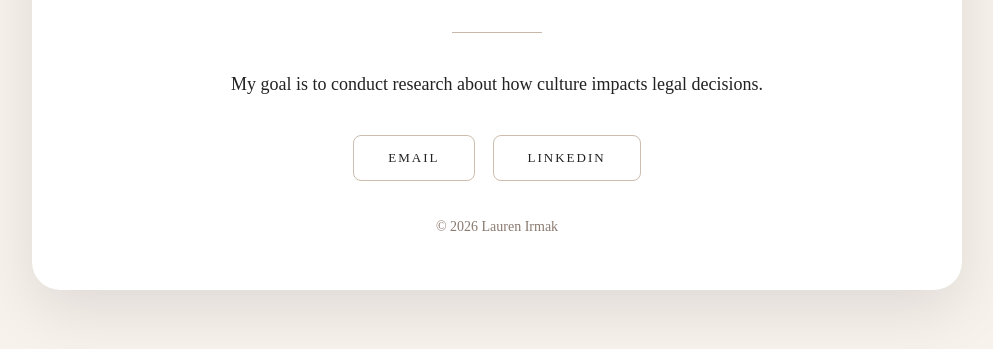
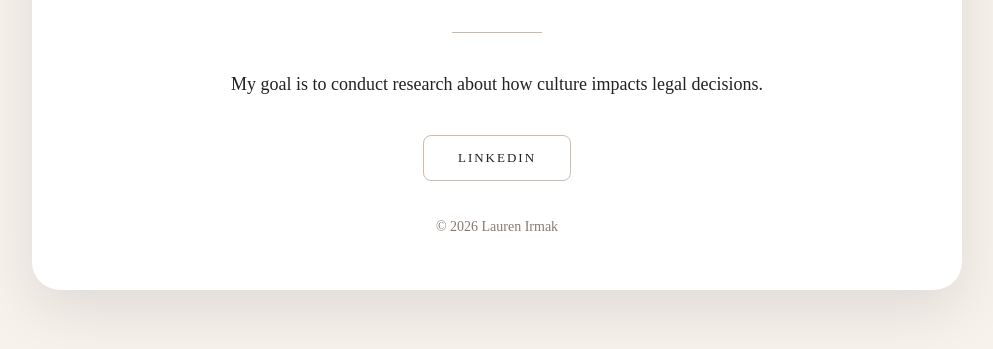
Before and after one commit to laurenirmak/laurenirmak.github.io, a plain HTML site: page index.html in a window 1280 px wide. Shown: the part 481-830 px from the top of the page, without its empty margins (143-1136 px from the left). Drawn offline with Linux system fonts and the light colour scheme.

Commit message:
Remove email link from index.html

```diff
--- a/index.html
+++ b/index.html
@@ -134,7 +134,6 @@
     </p>
 
     <div class="links">
-      <a href="laurenirmak@gmail.com">Email</a>
       <a href="https://www.linkedin.com/in/laurenirmak">LinkedIn</a>
     </div>
 
```
